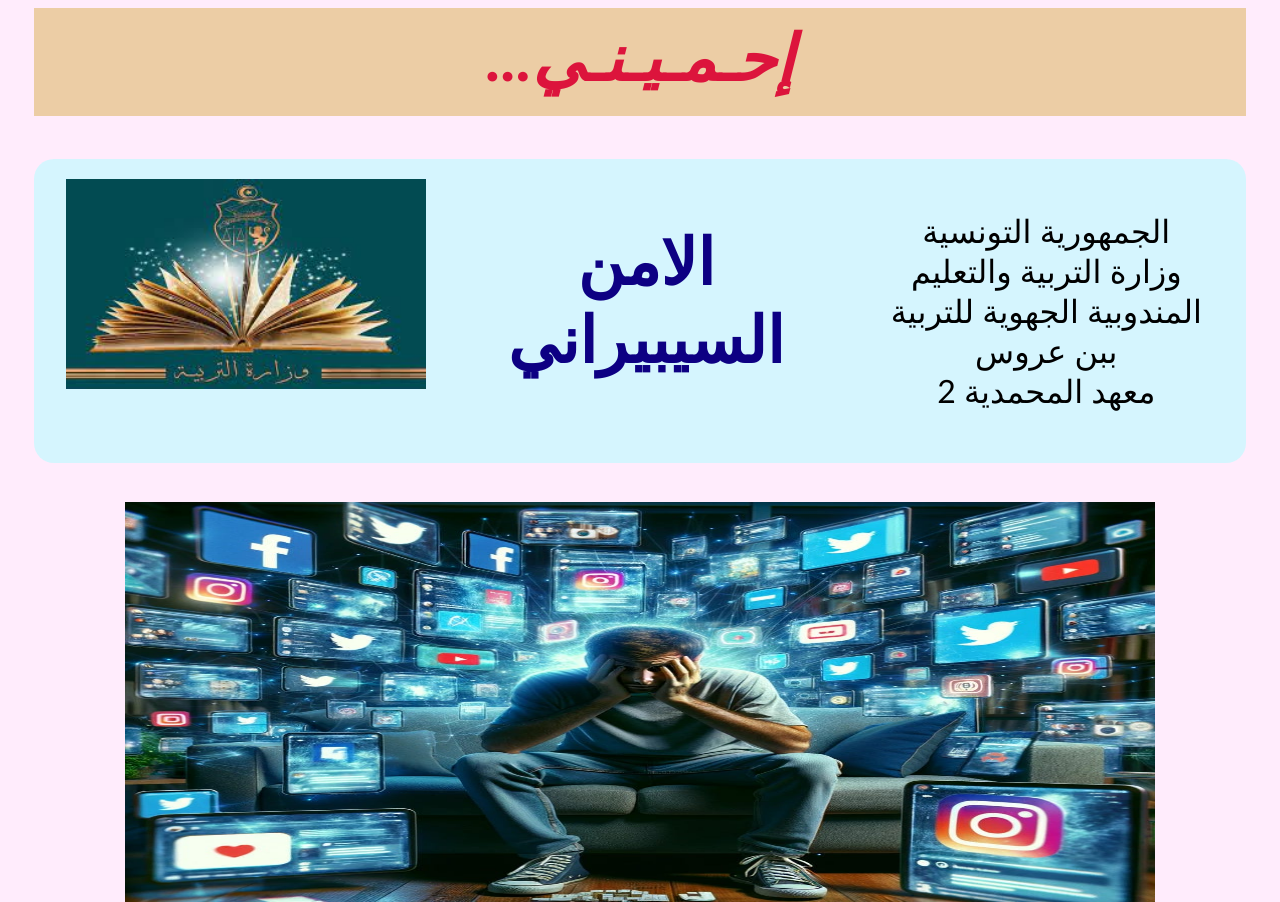
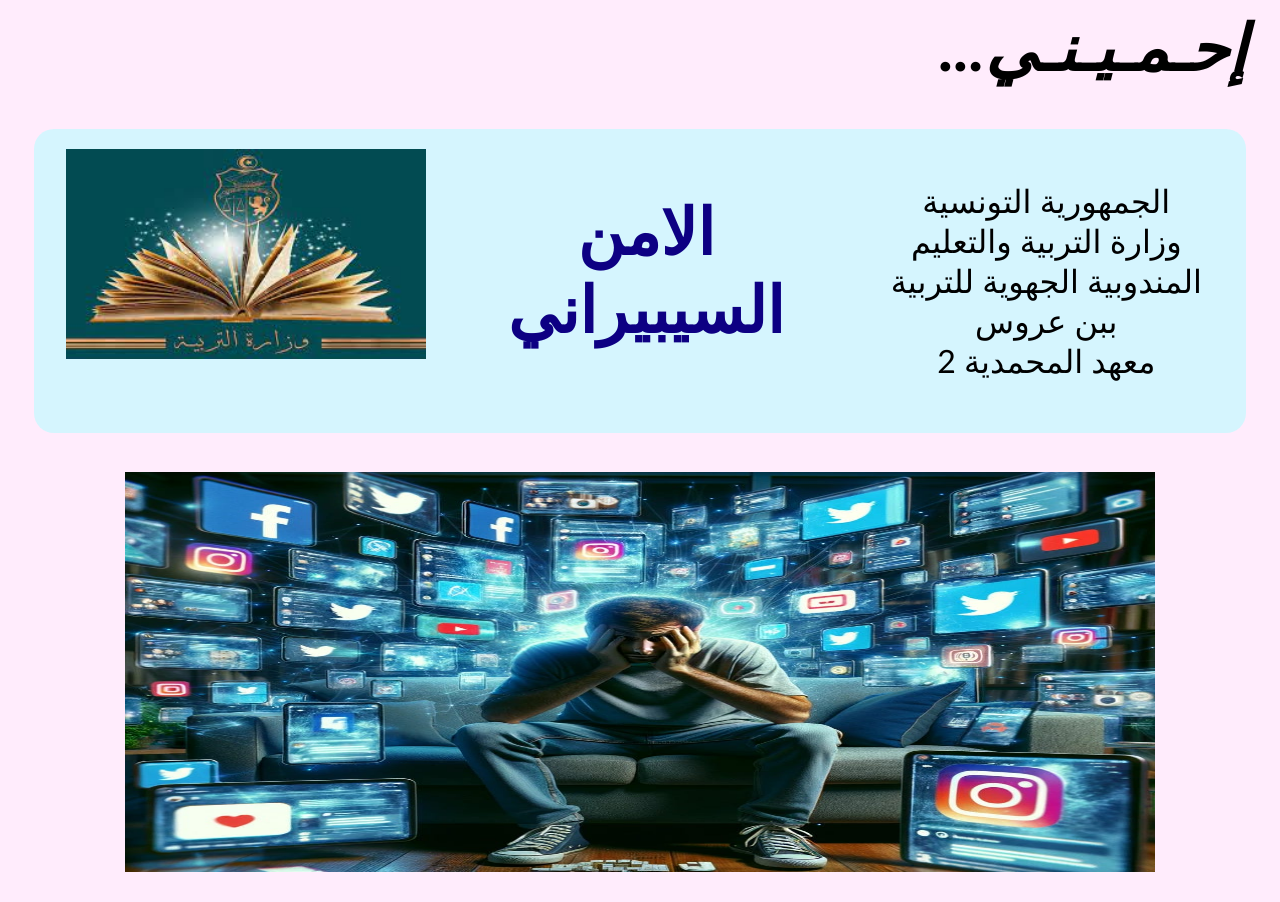
Before and after one commit to amen144/save_me, a plain HTML site: page index.html in a window 1280 px wide. Shown: the top 902 px of the page. Drawn offline with Linux system fonts and the light colour scheme.

Commit message:
Update index.html

```diff
--- a/index.html
+++ b/index.html
@@ -2,7 +2,7 @@
     <title>احميني________:_______SAVE ME</title>
     <link rel="stylesheet" href="aa.css">
     <body>
-        <h1 class="h"><em>إحـمـيـنـي...</em></h1>
+        <h1 class="hh"><em>إحـمـيـنـي...</em></h1>
     <div class="c"><div class="bbb">
             <p>الجمهورية التونسية<br>وزارة التربية والتعليم<br> المندوبية الجهوية للتربية ببن عروس<br>معهد المحمدية 2</p>
         </div>
```
